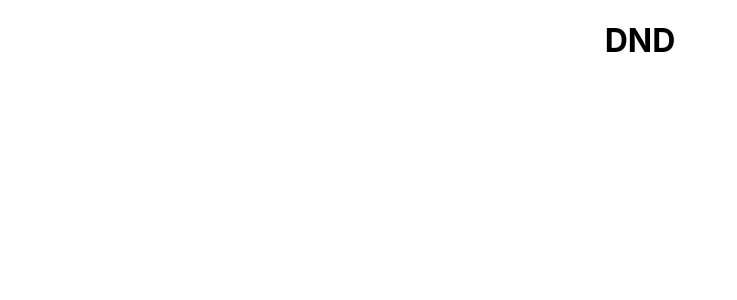
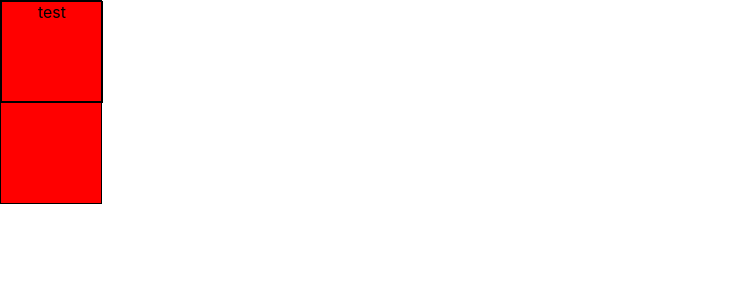
Before and after one commit to DariuszLiszka/reactSmallFeatues, a React (Create React App) app: page / in a window 1280 px wide. Shown: the top 300 px of the page, without its empty margins (0-737 px from the left). Built offline with nearby package versions, Linux system fonts and the light colour scheme.

Commit message:
basic dnd

```diff
--- a/src/basic-dnd/DndConainter.js
+++ b/src/basic-dnd/DndConainter.js
@@ -1,8 +1,16 @@
 import React from 'react';
-
+import Draggable from './Draggable';
+import Dropable from './Dropable';
 class DndContainer extends React.Component {
   render() {
-    return <h1>DND</h1>;
+    return (
+      <div>
+        <Dropable id='1'>
+          <Draggable id='item1'>test</Draggable>
+        </Dropable>
+        <Dropable id='2'></Dropable>
+      </div>
+    );
   }
 }
 export default DndContainer;
--- /dev/null
+++ b/src/basic-dnd/Draggable.js
@@ -0,0 +1,25 @@
+import React from 'react';
+
+class Draggable extends React.Component {
+  drag = e => {
+    const data = e.dataTransfer.setData('transfer', e.target.id);
+  };
+  noAllowDrag = e => {
+    e.stopPropagation();
+  };
+  render() {
+    const { id } = this.props;
+    return (
+      <div
+        style={{ height: '100px', width: '100px', border: 'solid 1px' }}
+        id={id}
+        draggable='true'
+        onDragStart={this.drag}
+        onDragOver={this.noAllowDrag}
+      >
+        {this.props.children}
+      </div>
+    );
+  }
+}
+export default Draggable;
--- /dev/null
+++ b/src/basic-dnd/Dropable.js
@@ -0,0 +1,30 @@
+import React from 'react';
+
+class Dropable extends React.Component {
+  drop = e => {
+    e.preventDefault();
+    const data = e.dataTransfer.getData('transfer');
+    e.target.appendChild(document.getElementById(data));
+  };
+  allowDrop = e => {
+    e.preventDefault();
+  };
+  render() {
+    const { id } = this.props;
+    return (
+      <div
+        style={{
+          height: '100px',
+          width: '100px',
+          border: 'solid 1px',
+          backgroundColor: 'red'
+        }}
+        onDrop={this.drop}
+        onDragOver={this.allowDrop}
+      >
+        {this.props.children}
+      </div>
+    );
+  }
+}
+export default Dropable;
```
